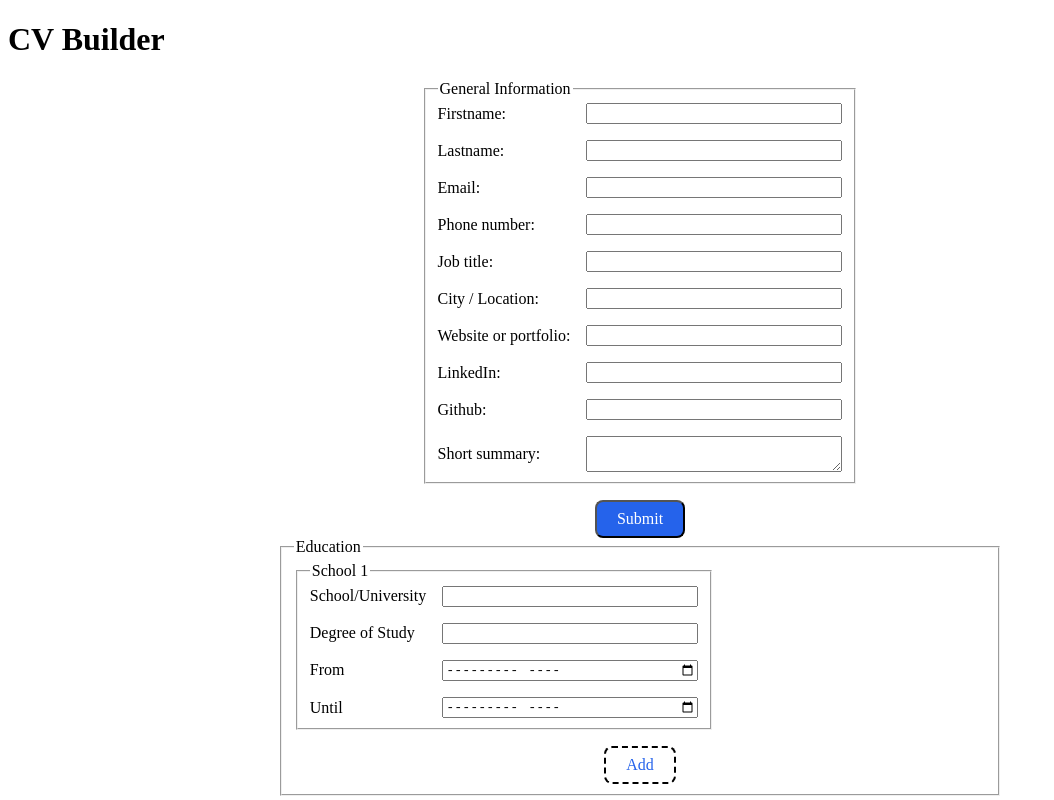
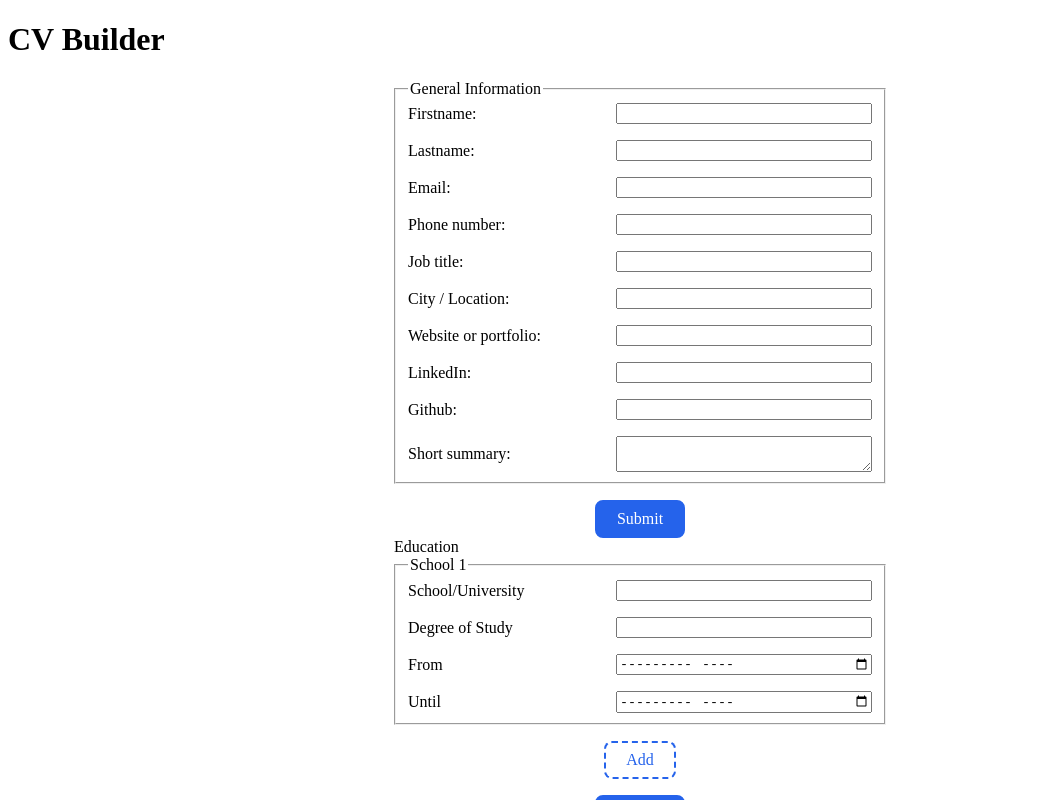
Before and after one commit to whyitboi/cv-app, a React (Vite) app: page / in a window 1280 px wide. Shown: the top 800 px of the page, without its empty margins (0-1054 px from the left). Built offline with nearby package versions, Linux system fonts and the light colour scheme.

Commit message:
fix: Syntax error in css variables decleration and usage

```diff
--- a/src/styles/style.css
+++ b/src/styles/style.css
@@ -1,6 +1,6 @@
 :root {
   --accent: #2563eb;
-  --accent-dark: #1d4ed8 @media (max-width: 1024px) {font-size: 16px;};
+  --accent-dark: #1d4ed8;
   --danger: #dc2626;
 }
 
@@ -11,9 +11,15 @@ form {
 }
 fieldset {
   display: grid;
-  grid-template-columns: max-content minmax(0, 16rem);
+  grid-template-columns: 12rem minmax(0, 16rem);
   justify-content: center;
   gap: 1rem;
+}
+fieldset:has(fieldset) {
+  grid-template-columns: none;
+  border: none;
+  margin: 0;
+  padding: 0;
 }
 fieldset > button {
   grid-column: 1/-1;
@@ -30,7 +36,7 @@ button {
   font: inherit;
   padding: 0.5rem 1.25rem;
   border-radius: 0.5rem;
-  border: 2px solid var (--accent);
+  border: 2px solid var(--accent);
   background: transparent;
   color: var(--accent);
   cursor: pointer;
@@ -40,7 +46,7 @@ button:hover {
   background: color-mix(in srgb, var(--accent) 10%, transparent);
 }
 button:focus-visible {
-  outline: 3px solid var (--accent);
+  outline: 3px solid var(--accent);
   outline-offset: 2px;
 }
 button[type="submit"] {
@@ -50,7 +56,6 @@ button[type="submit"] {
 button[type="submit"]:hover {
   background: var(--accent-dark);
   background-color: var(--accent-dark);
-  color: var(--accent); /*this wasn't in what you gave me*/
 }
 .add-btn {
   border-style: dashed;
```
